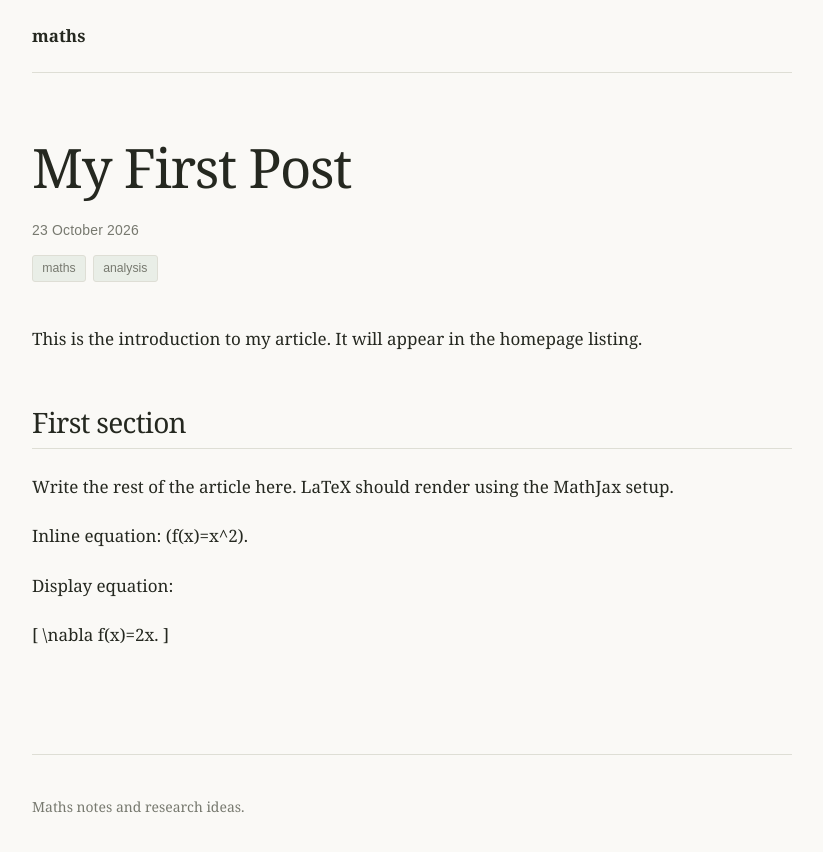
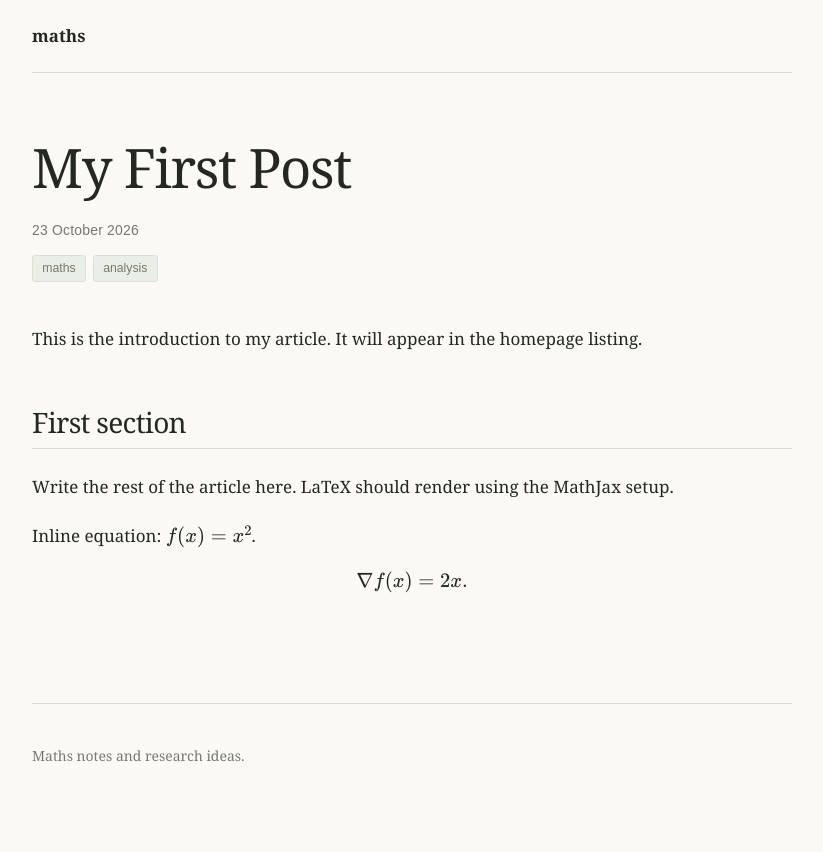
Before and after one commit to uselesstechjunks/maths, a Jekyll site: the page built from _posts/2026-10-23-test.md, in a window 1280 px wide. Shown: the top 852 px of the page, without its empty margins (228-1051 px from the left). Built offline with Jekyll 4.4.1, drawn with Linux system fonts in a browser that asks for light colours.

Commit message:
Update 2026-10-23-test.md

```diff
--- a/_posts/2026-10-23-test.md
+++ b/_posts/2026-10-23-test.md
@@ -13,10 +13,8 @@ This is the introduction to my article. It will appear in the homepage listing.
 
 Write the rest of the article here. LaTeX should render using the MathJax setup.
 
-Inline equation: \(f(x)=x^2\).
+Inline equation: \\(f(x)=x^2\\).
 
-Display equation:
-
-\[
+\\[
 \nabla f(x)=2x.
-\]
+\\]
```
